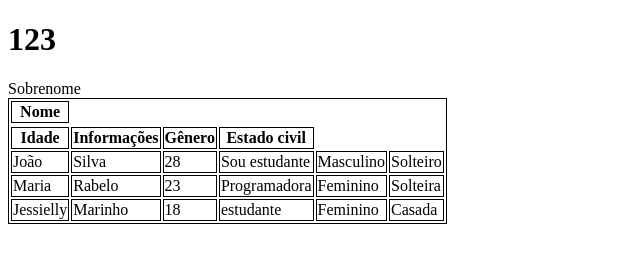
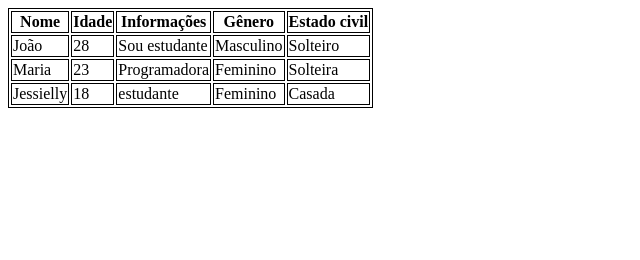
Before and after one commit to Andre-Chaibe-21/Aula-tabela, a plain HTML site: page index.html in a window 1280 px wide. Shown: the whole page, without its empty margins (0-640 px from the left). Drawn offline with Linux system fonts and the light colour scheme.

Commit message:
Update index.html

```diff
--- a/index.html
+++ b/index.html
@@ -11,13 +11,12 @@
         table,th,td{border:1px solid black;
         }
         </style>
-<h1>123</h1>
+
 <table>
 
 <thead>
     <tr>
         <th>Nome</th>
-        <tr>Sobrenome</tr>
         <th>Idade</th>
         <th>Informações</th>
         <th>Gênero</th>
@@ -28,7 +27,6 @@
 <tbody>
     <tr>
     <td>João</td>
-    <td>Silva</td>
     <td>28</td>
     <td>Sou estudante</td>
     <td>Masculino</td>
@@ -38,7 +36,6 @@
     <tr>
 
     <td>Maria</td>
-    <td>Rabelo</td>
     <td>23</td>
     <td>Programadora</td>
     <td>Feminino</td>
@@ -47,7 +44,6 @@
     </tr>
     <tr>
         <td>Jessielly</td>
-        <td>Marinho</td>
         <td>18</td>
         <td>estudante</td>
         <td>Feminino</td>
```
